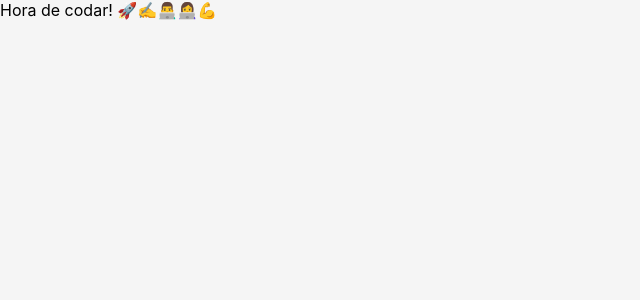
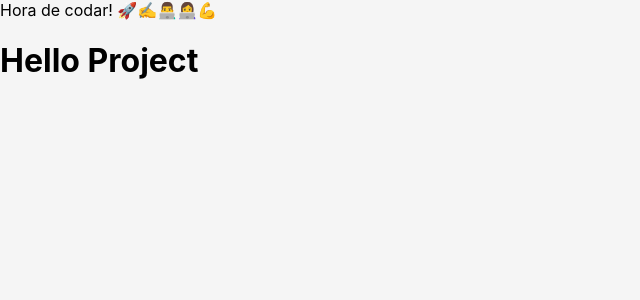
Before and after one commit to flpnascto/movie-cards-library, a React (Create React App) app: page / in a window 1280 px wide. Shown: the top 300 px of the page, without its empty margins (0-640 px from the left). Built offline with nearby package versions, Linux system fonts and the light colour scheme.

Commit message:
Requisito 01.

```diff
--- a/src/App.js
+++ b/src/App.js
@@ -1,11 +1,13 @@
 import React from 'react';
 import './App.css';
+import Header from './components/Header';
 
 function App() {
   return (
     <div className="App">
       {/* Sua implementação deve ficar aqui. Remova essas duas linhas e mão na massa */}
       Hora de codar! 🚀✍️👨‍💻👩‍💻💪
+      <Header />
     </div>
   );
 }
--- a/src/components/Header.jsx
+++ b/src/components/Header.jsx
@@ -1 +1,10 @@
 // implement Header component here
+import React from 'react';
+
+class Header extends React.Component {
+  render() {
+    return <h1>Hello Project</h1>;
+  }
+}
+
+export default Header;
```
Also changed, not shown: 1 other file (tests, documents, lock files or other folders).
